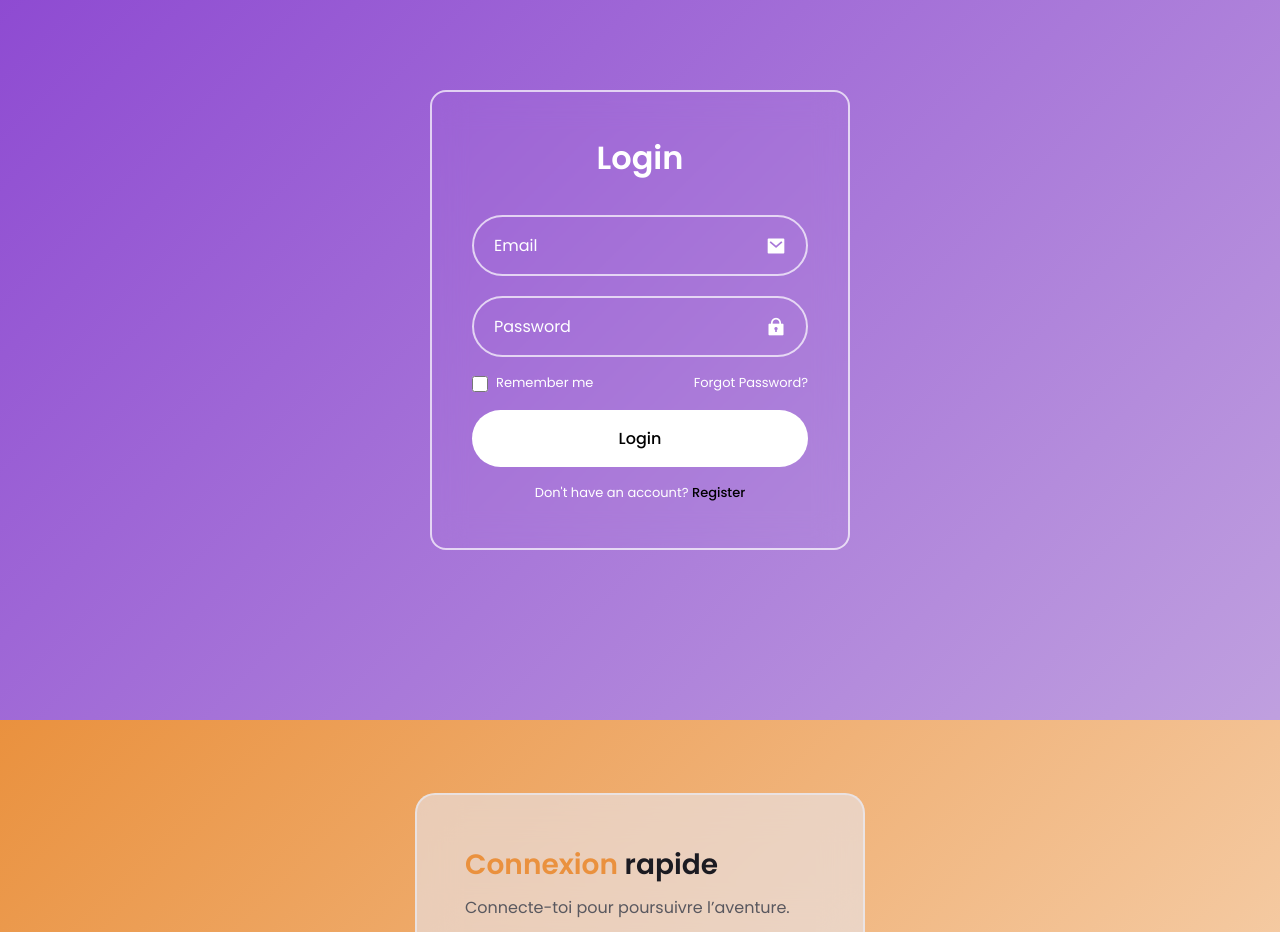
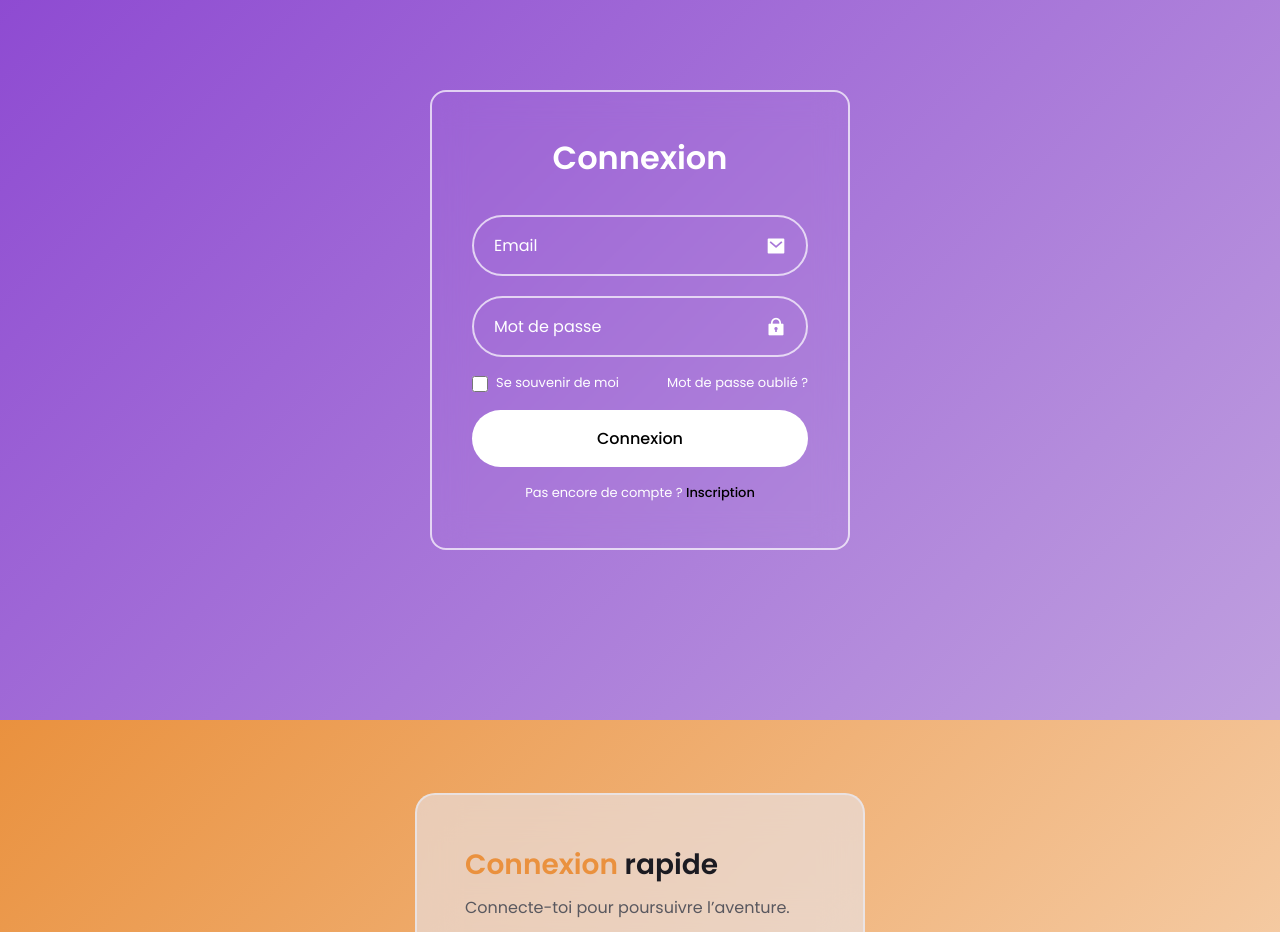
Before and after one commit to ValentinMadiot/components-auth_ui, a React (Vite) app: page / in a window 1280 px wide. Shown: the part 1680-2612 px from the top of the page. Built offline with nearby package versions, Linux system fonts and the light colour scheme.

Commit message:
refactor & translate auth2

```diff
--- a/src/components/auth-form-2/LoginForm2.jsx
+++ b/src/components/auth-form-2/LoginForm2.jsx
@@ -1,58 +1,58 @@
 const LoginForm2 = ({ switchForm }) => {
   return (
-    <form className="login__form">
-      <h1 className="login__title">Login</h1>
+    <form className="auth2__form">
+      <h1 className="auth2__title">Connexion</h1>
 
-      <div className="login__inputs">
-        <div className="login__box">
+      <div className="auth2__inputs">
+        <div className="auth2__box">
           <input
             type="email"
             placeholder="Email"
             required
-            className="login__input"
+            className="auth2__input"
           />
           <i className="ri-mail-fill"></i>
         </div>
 
-        <div className="login__box">
+        <div className="auth2__box">
           <input
             type="password"
-            placeholder="Password"
+            placeholder="Mot de passe"
             required
-            className="login__input"
+            className="auth2__input"
           />
           <i className="ri-lock-2-fill"></i>
         </div>
       </div>
 
-      <div className="login__check">
-        <div className="login__check-box">
+      <div className="auth2__check">
+        <div className="auth2__check-box">
           <input
             type="checkbox"
-            className="login__check-input"
+            className="auth2__check-input"
             id="user-check"
           />
-          <label htmlFor="user-check" className="login__check-label">
-            Remember me
+          <label htmlFor="user-check" className="auth2__check-label">
+            Se souvenir de moi
           </label>
         </div>
 
-        <a className="login__forgot">Forgot Password?</a>
+        <a className="auth2__forgot">Mot de passe oublié ?</a>
       </div>
 
-      <button type="submit" className="login__button">
-        Login
+      <button type="submit" className="auth2__button">
+        Connexion
       </button>
 
-      <div className="login__register">
-        Don't have an account?{" "}
+      <div className="auth2__register">
+        Pas encore de compte ?{" "}
         <a
           href="#"
           onClick={(e) => {
             e.preventDefault();
             switchForm();
           }}>
-          Register
+          Inscription
         </a>
       </div>
     </form>
--- a/src/components/auth-form-2/SignupForm2.jsx
+++ b/src/components/auth-form-2/SignupForm2.jsx
@@ -1,43 +1,43 @@
 const SignupForm2 = ({ switchForm }) => {
   return (
-    <form className="login__form">
-      <h1 className="login__title">Register</h1>
+    <form className="auth2__form">
+      <h1 className="auth2__title">Inscription</h1>
 
-      <div className="login__inputs">
-        <div className="login__box">
+      <div className="auth2__inputs">
+        <div className="auth2__box">
           <input
             type="email"
             placeholder="Email"
             required
-            className="login__input"
+            className="auth2__input"
           />
           <i className="ri-mail-fill"></i>
         </div>
 
-        <div className="login__box">
+        <div className="auth2__box">
           <input
             type="password"
-            placeholder="Password"
+            placeholder="Mot de passe"
             required
-            className="login__input"
+            className="auth2__input"
           />
           <i className="ri-lock-2-fill"></i>
         </div>
       </div>
 
-      <button type="submit" className="login__button">
-        Register
+      <button type="submit" className="auth2__button">
+        S’inscrire
       </button>
 
-      <div className="login__register">
-        Already have an account?{" "}
+      <div className="auth2__register">
+        Vous avez déjà un compte ?{" "}
         <a
           href="#"
           onClick={(e) => {
             e.preventDefault();
             switchForm();
           }}>
-          Login
+          Connexion
         </a>
       </div>
     </form>
--- a/src/components/auth-form-2/authForm2.css
+++ b/src/components/auth-form-2/authForm2.css
@@ -14,7 +14,7 @@
   font-size: var(--normal-font-size);
 }
 
-.auth2 .login__form {
+.auth2__form {
   min-height: 460px;
   position: relative;
   margin-inline: 1rem;
@@ -26,23 +26,23 @@
   backdrop-filter: blur(16px);
 }
 
-.auth2 .login__title {
+.auth2__title {
   text-align: center;
   font-size: 2rem;
   margin-bottom: 1.25rem;
 }
 
-.auth2 .login__inputs,
-.auth2 .login__box {
+.auth2__inputs,
+.auth2__box {
   display: grid;
 }
 
-.auth2 .login__inputs {
+.auth2__inputs {
   row-gap: 1.25rem;
   margin-bottom: 1rem;
 }
 
-.auth2 .login__box {
+.auth2__box {
   grid-template-columns: 1fr max-content;
   column-gap: 0.75rem;
   align-items: center;
@@ -51,7 +51,7 @@
   border-radius: 4rem;
 }
 
-.auth2 .login__input {
+.auth2__input {
   width: 100%;
   background: none;
   color: var(--white-color);
@@ -60,46 +60,53 @@
   font-size: var(--normal-font-size);
 }
 
-.auth2 .login__input::placeholder {
+.auth2__input::placeholder {
   color: var(--white-color);
 }
 
-.auth2 .login__box i {
+.auth2__box i {
   font-size: 1.25rem;
 }
 
-.auth2 .login__check,
-.auth2 .login__check-box {
+.auth2__check,
+.auth2__check-box {
   display: flex;
   justify-content: space-between;
   align-items: center;
 }
 
-.auth2 .login__check {
+.auth2__check {
   margin-bottom: 1rem;
   font-size: var(--small-font-size);
 }
 
-.auth2 .login__check-box {
+.auth2__check-box {
   column-gap: 0.5rem;
 }
 
-.auth2 .login__check-input {
+.auth2__check-input {
   width: 16px;
   height: 16px;
   accent-color: var(--white-color);
 }
 
-.auth2 .login__forgot {
+.auth2__check-label {
+  max-width: 80px;
+}
+
+.auth2__forgot {
   color: var(--white-color);
   cursor: pointer;
+  max-width: 100px;
+  display: inline-block;
+  text-align: right;
 }
 
-.auth2 .login__forgot:hover {
+.auth2__forgot:hover {
   text-decoration: underline;
 }
 
-.auth2 .login__button {
+.auth2__button {
   width: 100%;
   padding: 1rem;
   margin-bottom: 1rem;
@@ -112,18 +119,30 @@
   font-size: var(--normal-font-size);
 }
 
-.auth2 .login__register {
+.auth2__register {
   font-size: var(--small-font-size);
   text-align: center;
 }
 
-.auth2 .login__register a {
+.auth2__register a {
   color: var(--black-color);
   font-weight: var(--font-medium);
 }
 
-.auth2 .login__register a:hover {
+.auth2__register a:hover {
   text-decoration: underline;
+}
+
+/* Responsive */
+@media screen and (min-width: 476px) {
+  .auth2__check-label {
+    max-width: none;
+  }
+
+  .auth2__forgot {
+    max-width: none;
+    display: inline;
+  }
 }
 
 @media screen and (min-width: 576px) {
@@ -131,12 +150,12 @@
     justify-content: center;
   }
 
-  .auth2 .login__form {
+  .auth2__form {
     width: 420px;
     padding-inline: 2.5rem;
   }
 
-  .auth2 .login__title {
+  .auth2__title {
     margin-bottom: 2rem;
   }
 }
```
